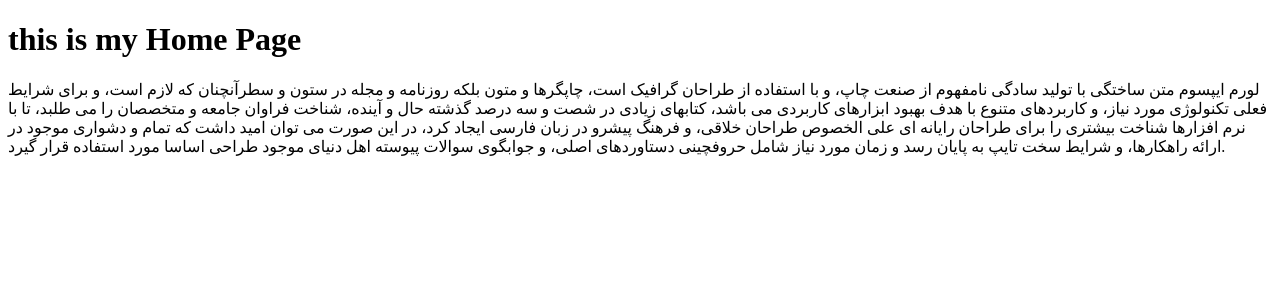
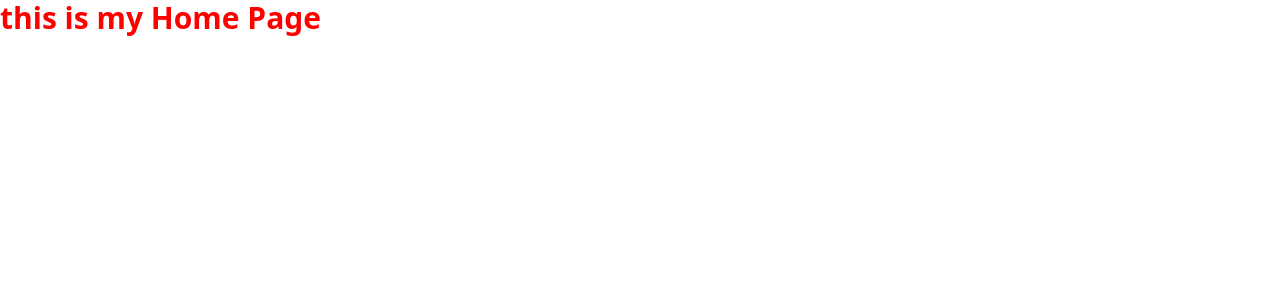
Before and after one commit to mbonyadidev/my-site, a Django app: page / in a window 1280 px wide. Shown: the top 300 px of the page. Run offline with Django 5.2, Linux system fonts and the light colour scheme.

Commit message:
added static direectories and urls in setting
+ static root
+ static url
+ media root
+ media url

```diff
--- a/mysite/settings.py
+++ b/mysite/settings.py
@@ -116,8 +116,14 @@ USE_TZ = True
 # https://docs.djangoproject.com/en/6.1/howto/static-files/
 
 STATIC_URL = 'static/'
+STATIC_ROOT = BASE_DIR / 'static'
 
+MEDIA_URL = 'media/'
+MEDIA_ROOT = BASE_DIR / 'media'
 
+STATICFILES_DIRS = [
+    BASE_DIR / "statics",
+]
 # Email
 # https://docs.djangoproject.com/en/6.1/topics/email/#topic-email-configuration
 
--- a/mysite/urls.py
+++ b/mysite/urls.py
@@ -16,8 +16,13 @@ Including another URLconf
 """
 from django.contrib import admin
 from django.urls import path , include
+from django.conf import settings
+from django.conf.urls.static import static
 
 urlpatterns = [
     path('admin/', admin.site.urls),
     path('' , include('website.urls'))
 ]
+
+urlpatterns += static(settings.STATIC_URL, document_root=settings.STATIC_ROOT)
+urlpatterns += static(settings.MEDIA_URL, document_root=settings.MEDIA_ROOT)
--- /dev/null
+++ b/statics/test.css
@@ -0,0 +1,4 @@
+h1{
+    color: red;
+
+}
--- a/templates/index.html
+++ b/templates/index.html
@@ -1,12 +1,14 @@
+{% load static %}
 <!DOCTYPE html>
 <html lang="en">
 <head>
     <meta charset="UTF-8">
     <meta name="viewport" content="width=device-width, initial-scale=1.0">
+    <script src="https://cdn.jsdelivr.net/npm/@tailwindcss/browser@4"></script>
     <title>Home Page</title>
+    <link rel="stylesheet" href="{% static 'test.css' %}"/>
 </head>
 <body>
-    <h1>this is my Home Page</h1>
-    <p>لورم ایپسوم متن ساختگی با تولید سادگی نامفهوم از صنعت چاپ، و با استفاده از طراحان گرافیک است، چاپگرها و متون بلکه روزنامه و مجله در ستون و سطرآنچنان که لازم است، و برای شرایط فعلی تکنولوژی مورد نیاز، و کاربردهای متنوع با هدف بهبود ابزارهای کاربردی می باشد، کتابهای زیادی در شصت و سه درصد گذشته حال و آینده، شناخت فراوان جامعه و متخصصان را می طلبد، تا با نرم افزارها شناخت بیشتری را برای طراحان رایانه ای علی الخصوص طراحان خلاقی، و فرهنگ پیشرو در زبان فارسی ایجاد کرد، در این صورت می توان امید داشت که تمام و دشواری موجود در ارائه راهکارها، و شرایط سخت تایپ به پایان رسد و زمان مورد نیاز شامل حروفچینی دستاوردهای اصلی، و جوابگوی سوالات پیوسته اهل دنیای موجود طراحی اساسا مورد استفاده قرار گیرد.</p>
+    <h1 class="text-3xl font-bold text-blue-500">this is my Home Page</h1>
 </body>
 </html>
```
